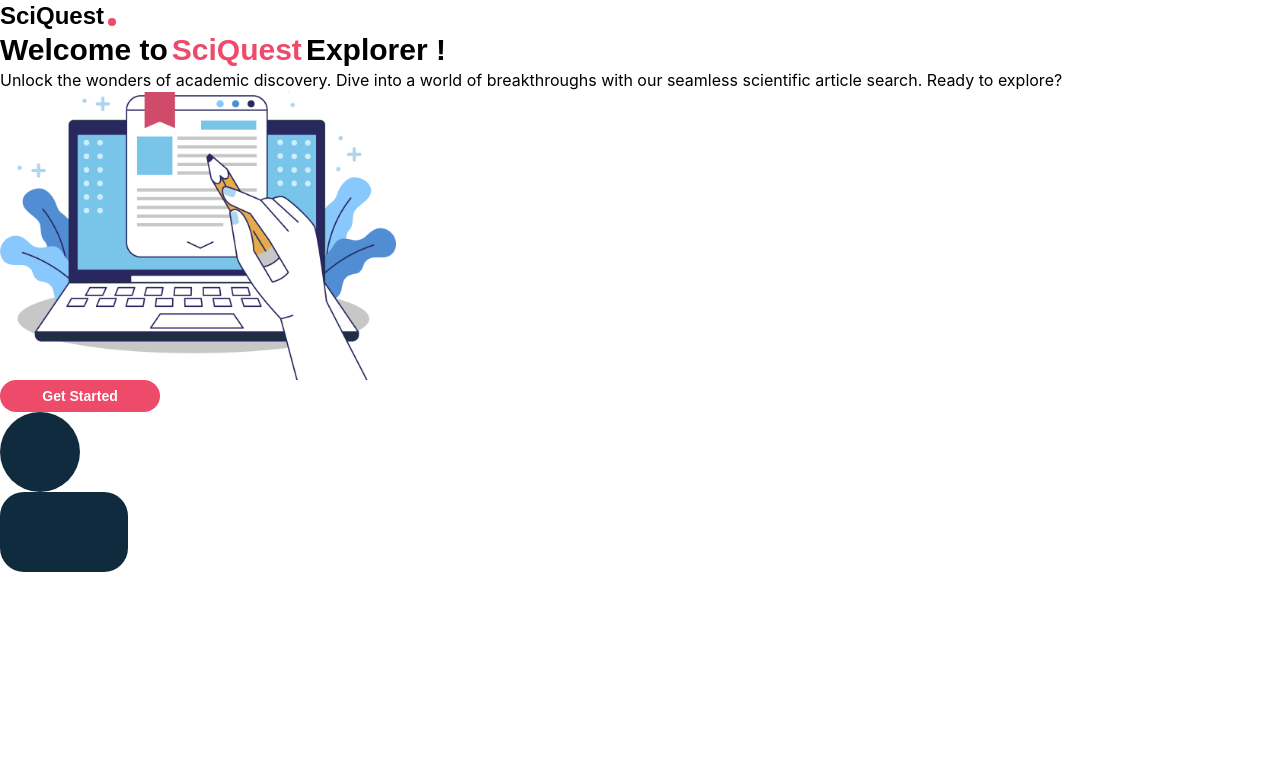
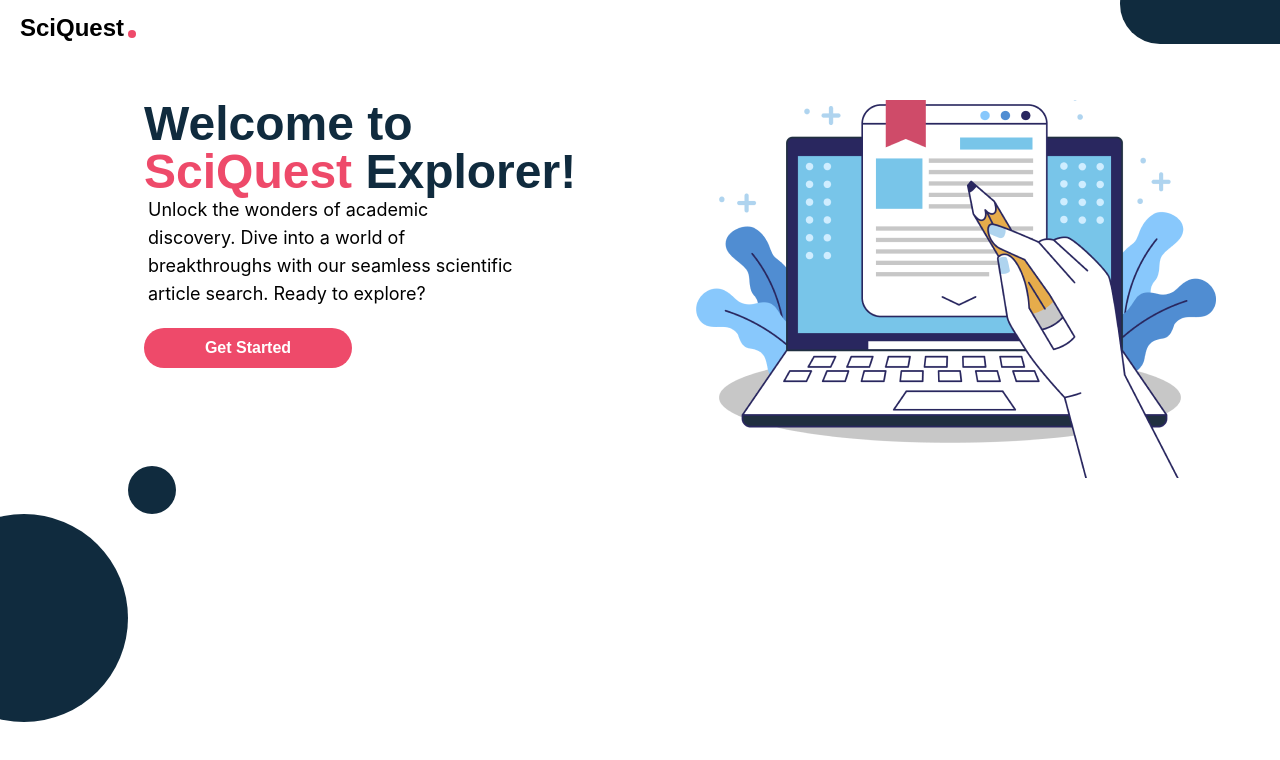
Before and after one commit to dinariyasmine/Article-Browser, a React (Create React App) app in the folder frontend/: page / in a window 1280 px wide. Shown: the top 760 px of the page. Built offline with nearby package versions, Linux system fonts and the light colour scheme.

Commit message:
Landing Page 1

```diff
--- a/frontend/src/components/LandingPage/buttonLandingPage.js
+++ b/frontend/src/components/LandingPage/buttonLandingPage.js
@@ -3,9 +3,12 @@ import React from "react";
 const buttonLandingPage= () => {
   return (
     <div className="font-montserrat font-semibold">
-      <div className="flex items-center justify-center w-40 h-8 rounded-3xl bg-pink">
-        <p className="text-white text-sm">Get Started</p>
+      <button>
+      <div className="flex items-center justify-center w-52 h-10 rounded-3xl bg-pink">
+        <p className="text-white text-base">Get Started</p>
       </div>
+      </button>
+
     </div>
   );
 };
--- a/frontend/src/components/LandingPage/elipse.js
+++ b/frontend/src/components/LandingPage/elipse.js
@@ -3,7 +3,7 @@ import React from "react";
 const elipse = () => {
   return (
 
-      <div className="w-20 h-20 rounded-full bg-darkBlue"></div>
+      <div className="w-48 h-48 rounded-full bg-darkBlue"></div>
 
   );
 };
--- a/frontend/src/components/LandingPage/textLandingPage.js
+++ b/frontend/src/components/LandingPage/textLandingPage.js
@@ -1,13 +1,24 @@
 import React from "react";
 
-const textLandingPage = () => {
+const TextLandingPage = () => {
   return (
-    <div className="flex items-center font-montserrat font-bold">
-      <p className="mr-1 text-3xl">Welcome to </p>
-      <p className="mr-1 text-3xl text-pink">SciQuest </p>
-      <p className="mr-1 text-3xl ">Explorer !</p>
+    <div>
+      <div className="flex flex-col items-left font-montserrat font-bold">
+        <p className="text-5xl text-darkBlue">Welcome to </p>
+        <p className="text-3xl">
+          <span className="text-5xl text-pink">SciQuest </span>
+          <span className="text-5xl text-darkBlue">Explorer!</span>
+        </p>
+      </div>
+      <div className="w-4/6 ml-1">
+        <p className="text-lg">
+          Unlock the wonders of academic discovery. Dive into a world of
+          breakthroughs with our seamless scientific article search. Ready to
+          explore?
+        </p>
+      </div>
     </div>
   );
 };
 
-export default textLandingPage;
+export default TextLandingPage;
--- a/frontend/src/pages/landingPage.js
+++ b/frontend/src/pages/landingPage.js
@@ -5,18 +5,30 @@ import LandingPageButton from "../components/LandingPage/buttonLandingPage";
 import Elipse from "../components/LandingPage/elipse";
 import Rectangle from "../components/LandingPage/reclangle";
 import Text from "../components/LandingPage/textLandingPage";
+
 const LandingPage = () => {
   return (
-    <div>
-     <Logo />
-      <Text/>
-      <p>Unlock the wonders of academic discovery. Dive into a world of breakthroughs with our seamless scientific
-         article search. Ready to explore?</p>
-      <img src={pic} alt="Landing Page" className="w-100 h-72"/>
-      <LandingPageButton/>
-      <Elipse/>
-      <Rectangle/>
+    <div className="overflow-x-hidden">
+      <div className="flex mt-3">
+        <div className="ml-5">
+          <Logo />
+        </div>
+        <div className="ml-auto -mt-12 w-56 h-20 rounded-full bg-darkBlue" style={{ marginRight: "-4rem" }}></div>
+      </div>
 
+      <div className="flex ml-36 mt-14">
+        <div>
+          <Text />
+          <div className="mt-5">
+            <LandingPageButton />
+          </div>
+        </div>
+
+        <img src={pic} alt="Landing Page" className="mr-16" />
+      </div>
+
+      <div className="ml-32 -mt-3 w-12 h-12 rounded-full bg-darkBlue"></div>
+      <div className="-ml-20  w-52 h-52 rounded-full bg-darkBlue"></div>
     </div>
   );
 };
```
